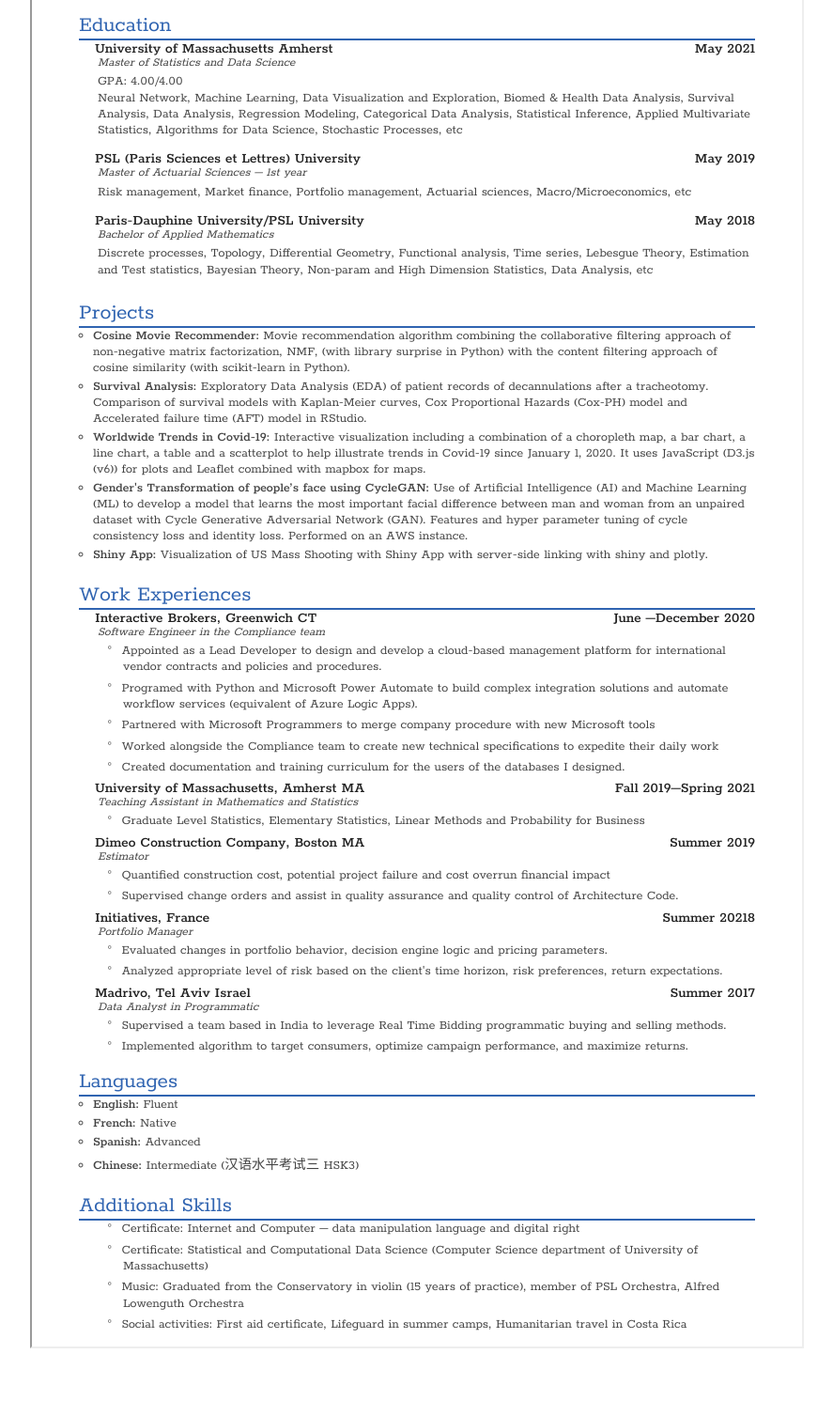
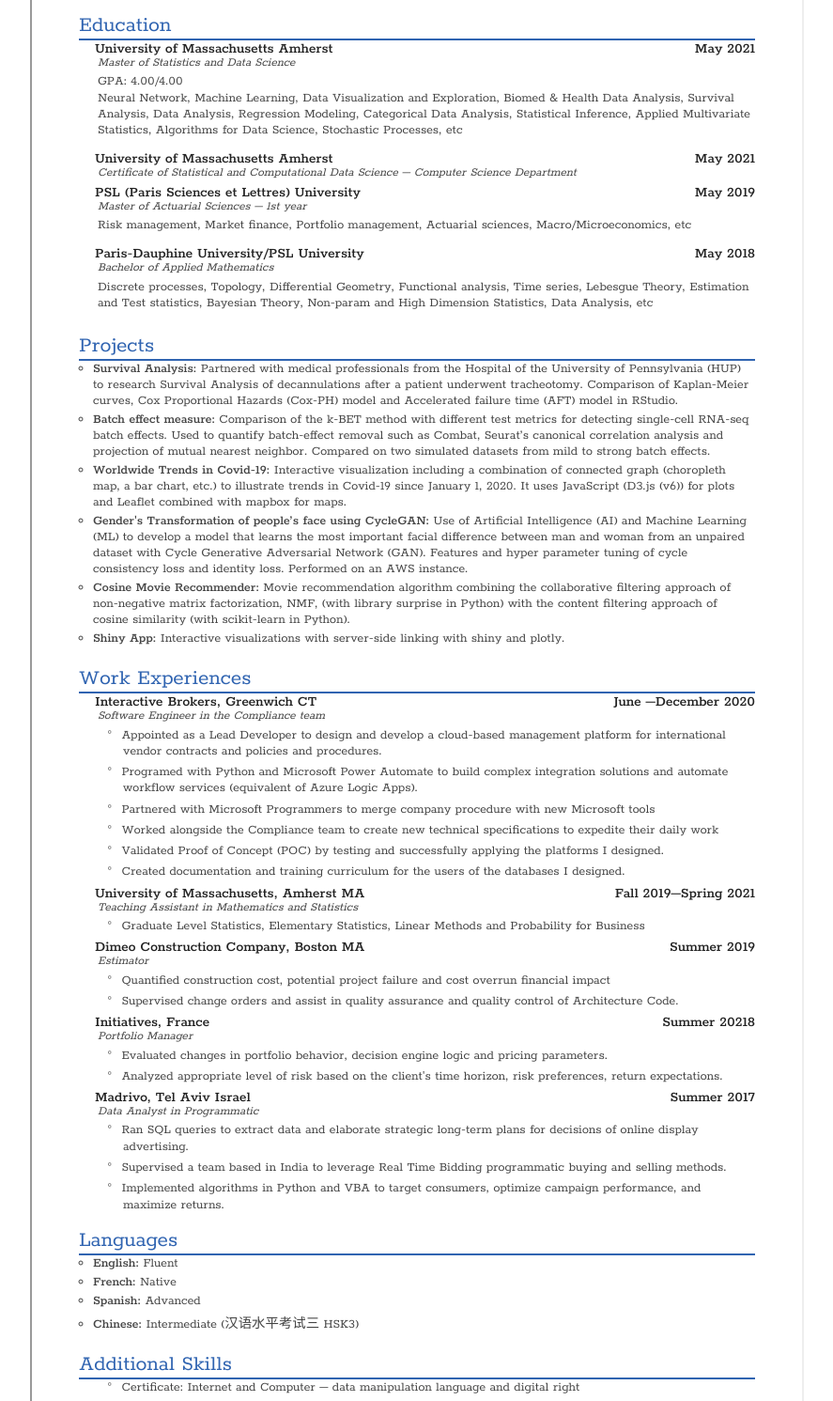
Before and after one commit to Floreuzan/floreuzan.github.io, a plain HTML site: page index.html in a window 1280 px wide. Shown: the part 851-2342 px from the top of the page at 94% size, without its empty margins (208-1095 px from the left). Before the commit the page ends 2296 px from the top, so only its background shows below. Drawn offline with Linux system fonts and the light colour scheme.

Commit message:
Add files via upload

```diff
--- a/index.html
+++ b/index.html
@@ -67,7 +67,7 @@
                                     <li><span>Machine Learning</span>: scikit-learn, Tensorflow, Pytorch</li>
                                     <li><span>Databases</span>: SQL, Oracle (PL/SQL), Microsoft Access, Microsoft Power Automate</li>
                                     <li><span>Web</span>: PHP, JavaScript, HTML, CSS</li>
-                                    <li><span>Other</span>: Git; Linux command-line; Microsoft Office</li>
+                                    <li><span>Other</span>: Git, Linux command-line, Microsoft Office</li>
                                 </ul>
                             </div>
                             <div class="clear"></div>
@@ -87,7 +87,15 @@
                                     <p> GPA: 4.00/4.00 </br>
                                     Neural Network, Machine Learning, Data Visualization and Exploration, Biomed & Health Data
                                         Analysis, Survival Analysis, Data Analysis, Regression Modeling, Categorical Data Analysis, Statistical
-                                        Inference, Applied Multivariate Statistics, Algorithms for Data Science, Stochastic Processes, etc
+                                        Inference, Applied Multivariate Statistics, Algorithms for Data Science, Stochastic Processes, etc </p>
+                                </article>
+                                <article>
+                                    <h2 class="alignleft">University of Massachusetts Amherst</h2>
+                                    <h2 class="alignright">May 2021</h2>
+                                    <div style="clear: both;"></div>
+                                    <p class="subDetails">Certificate of Statistical and Computational Data Science – Computer Science Department
+
+
                                     </p>
                                 </article>
                                 <article>
@@ -118,11 +126,12 @@
 
                             <div class="sectionContent">
                                     <ul class="projects">
+                                        <li><span>Survival Analysis:</span> Partnered with medical professionals from the Hospital of the University of Pennsylvania (HUP) to research Survival Analysis of decannulations after a patient underwent tracheotomy. Comparison of Kaplan-Meier curves, Cox Proportional Hazards (Cox-PH) model and Accelerated failure time (AFT) model in RStudio. </li>
+                                        <li><span>Batch effect measure:</span> Comparison of the k-BET method with different test metrics for detecting single-cell RNA-seq batch effects. Used to quantify batch-effect removal such as Combat, Seurat’s canonical correlation analysis and projection of mutual nearest neighbor. Compared on two simulated datasets from mild to strong batch effects. </li>
+                                        <li><span>Worldwide Trends in Covid-19:</span> Interactive visualization including a combination of connected graph (choropleth map, a bar chart, etc.) to illustrate trends in Covid-19 since January 1, 2020. It uses JavaScript (D3.js (v6)) for plots and Leaflet combined with mapbox for maps.</li>
+                                        <li><span>Gender's Transformation of people’s face using CycleGAN:</span> Use of Artificial Intelligence (AI) and Machine Learning (ML) to develop a model that learns the most important facial difference between man and woman from an unpaired dataset with Cycle Generative Adversarial Network (GAN). Features and hyper parameter tuning of cycle consistency loss and identity loss. Performed on an AWS instance.</li>
                                         <li><span>Cosine Movie Recommender:</span> Movie recommendation algorithm combining the collaborative filtering approach of non-negative matrix factorization, NMF, (with library surprise in Python) with the content filtering approach of cosine similarity (with scikit-learn in Python).</li>
-                                        <li><span>Survival Analysis:</span> Exploratory Data Analysis (EDA) of patient records of decannulations after a tracheotomy. Comparison of survival models with Kaplan-Meier curves, Cox Proportional Hazards (Cox-PH) model and Accelerated failure time (AFT) model in RStudio. </li>
-                                        <li><span>Worldwide Trends in Covid-19:</span> Interactive visualization including a combination of a choropleth map, a bar chart, a line chart, a table and a scatterplot to help illustrate trends in Covid-19 since January 1, 2020. It uses JavaScript (D3.js (v6)) for plots and Leaflet combined with mapbox for maps.</li>
-                                        <li><span>Gender's Transformation of people’s face using CycleGAN:</span> Use of Artificial Intelligence (AI) and Machine Learning (ML) to develop a model that learns the most important facial difference between man and woman from an unpaired dataset with Cycle Generative Adversarial Network (GAN). Features and hyper parameter tuning of cycle consistency loss and identity loss. Performed on an AWS instance.</li>
-                                        <li><span>Shiny App:</span> Visualization of US Mass Shooting with Shiny App with server-side linking with shiny and plotly.</li>
+                                        <li><span>Shiny App:</span> Interactive visualizations with server-side linking with shiny and plotly.</li>
                                     </ul>
                                 </div>
                             <div class="clear"></div>
@@ -146,6 +155,7 @@
                                             workflow services (equivalent of Azure Logic Apps).</li>
                                         <li>Partnered with Microsoft Programmers to merge company procedure with new Microsoft tools</li>
                                         <li>Worked alongside the Compliance team to create new technical specifications to expedite their daily work</li>
+                                        <li>Validated Proof of Concept (POC) by testing and successfully applying the platforms I designed.</li>
                                         <li>Created documentation and training curriculum for the users of the databases I designed.</li>
                                     </ul>
                                 </article>
@@ -188,8 +198,9 @@
                                     <div style="clear: both;"></div>
                                     <p class="subDetails">Data Analyst in Programmatic</p>
                                     <ul>
+                                        <li>Ran SQL queries to extract data and elaborate strategic long-term plans for decisions of online display advertising.</li>
                                         <li>Supervised a team based in India to leverage Real Time Bidding programmatic buying and selling methods.</li>
-                                        <li>Implemented algorithm to target consumers, optimize campaign performance, and maximize returns.</li>
+                                        <li>Implemented algorithms in Python and VBA to target consumers, optimize campaign performance, and maximize returns.</li>
                                     </ul>
                                 </article>
                             </div>
```
